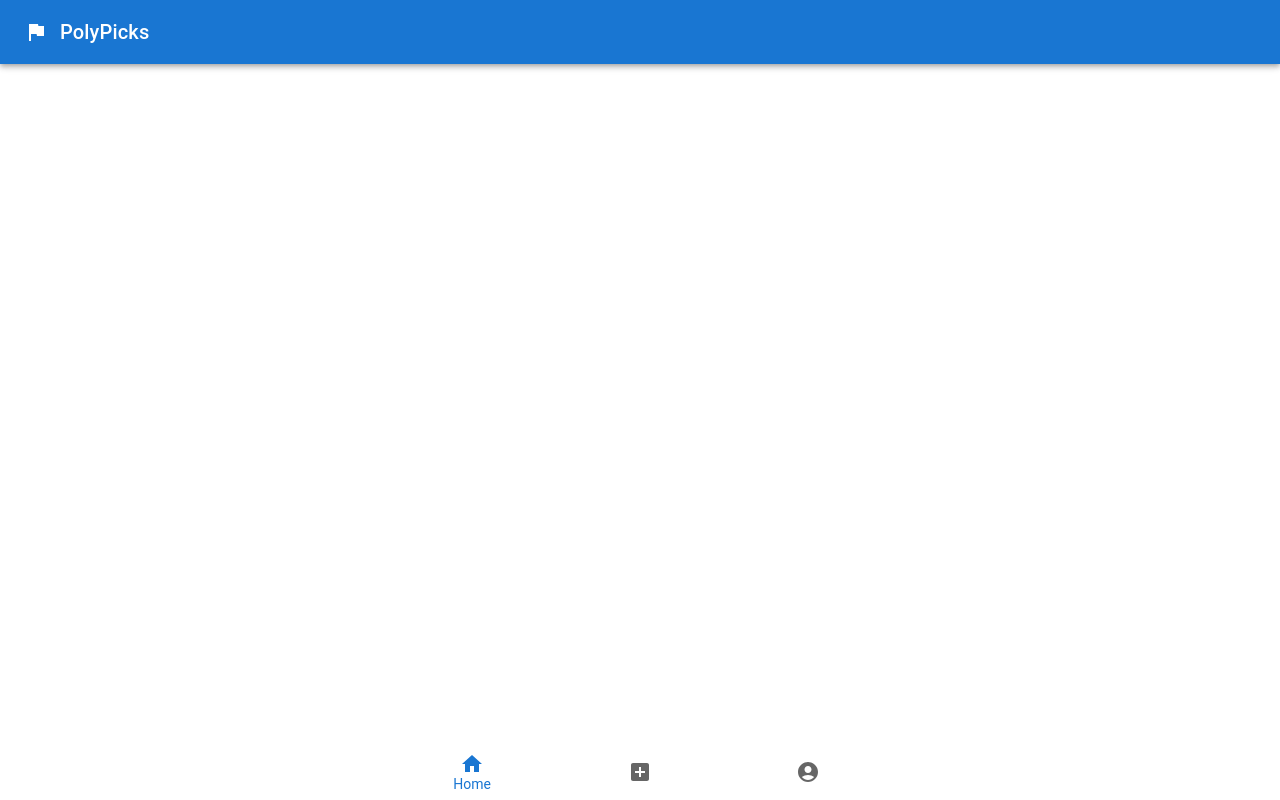
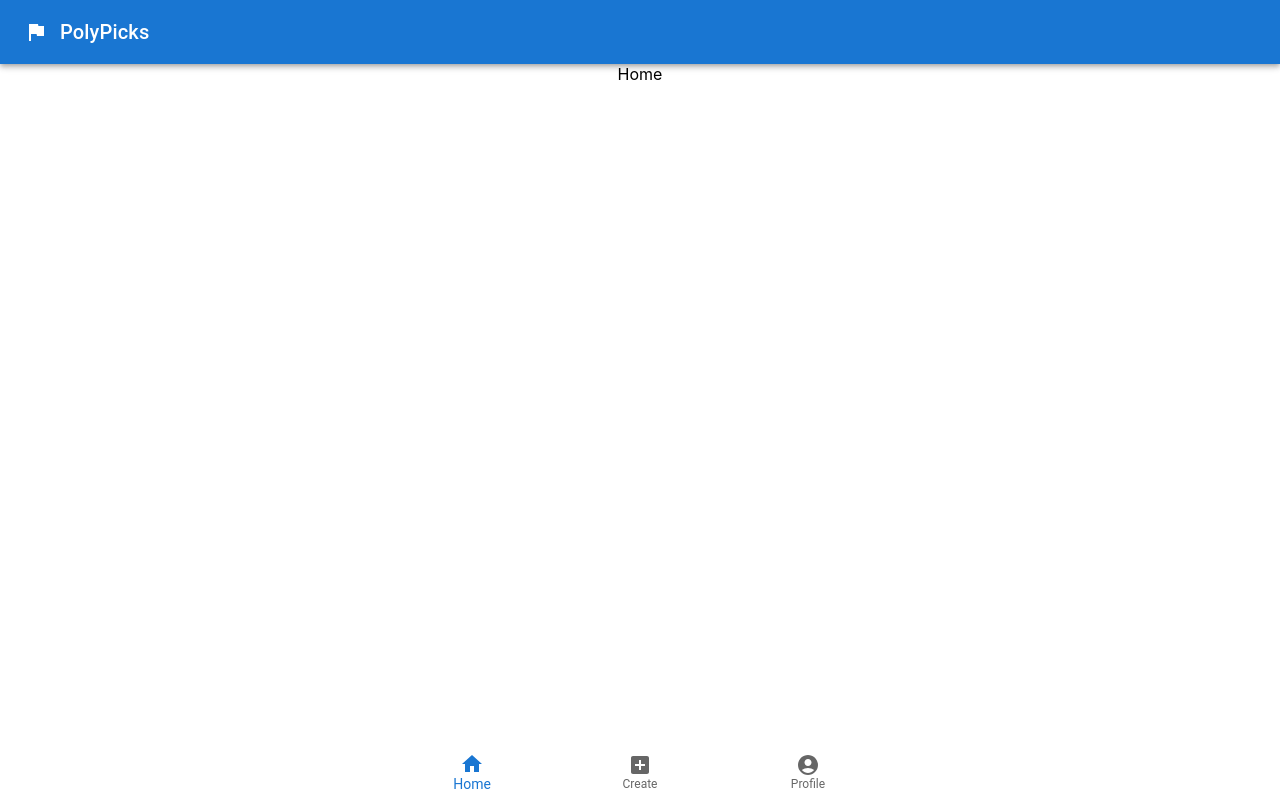
Before and after one commit to EmuMan/stay-soft, a React (Create React App) app in the folder packages/react-frontend/: page / in a window 1280 px wide. Built offline with nearby package versions, Linux system fonts and the light colour scheme.

Commit message:
Add changing result after clicking tabs

```diff
--- a/packages/react-frontend/src/components/MuiBottomNavigation.js
+++ b/packages/react-frontend/src/components/MuiBottomNavigation.js
@@ -1,4 +1,9 @@
-import { BottomNavigation, BottomNavigationAction } from "@mui/material";
+import {
+  BottomNavigation,
+  BottomNavigationAction,
+  Box,
+  Typography,
+} from "@mui/material";
 import AccountCircleIcon from "@mui/icons-material/AccountCircle";
 import HomeIcon from "@mui/icons-material/Home";
 import AddBoxIcon from "@mui/icons-material/AddBox";
@@ -6,18 +11,34 @@ import { useState } from "react";
 
 const MuiBottomNavigation = () => {
   const [value, setValue] = useState(0);
+  const compArray = [];
+  const createNavComponent = (text) => {
     return (
+      <Box display="flex" justifyContent="center" key={text}>
+        <Typography variant="H5">{text}</Typography>
+      </Box>
+    );
+  };
+  compArray.push(createNavComponent("Home"));
+  compArray.push(createNavComponent("Create"));
+  compArray.push(createNavComponent("Profile"));
+  console.log(value);
+  return (
+    <div>
+      {compArray[value]}
       <BottomNavigation
         sx={{ width: "100%", position: "absolute", bottom: 0 }}
         value={value}
         onChange={(event, newValue) => {
           setValue(newValue);
         }}
+        showLabels
       >
         <BottomNavigationAction label="Home" icon={<HomeIcon />} />
         <BottomNavigationAction label="Create" icon={<AddBoxIcon />} />
         <BottomNavigationAction label="Profile" icon={<AccountCircleIcon />} />
       </BottomNavigation>
+    </div>
   );
 };
 
```
Lines whose indentation alone changed are shown as unchanged.
